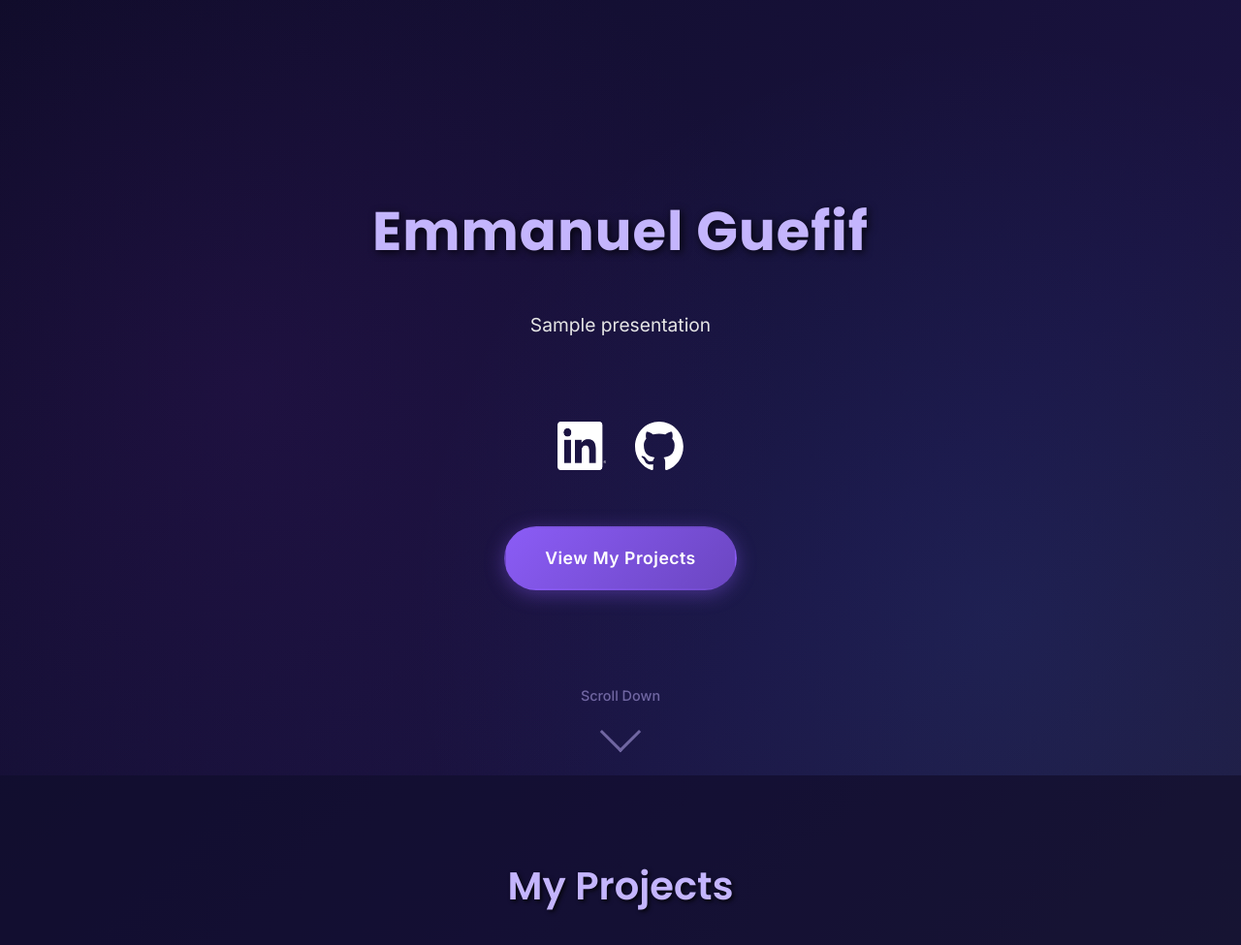
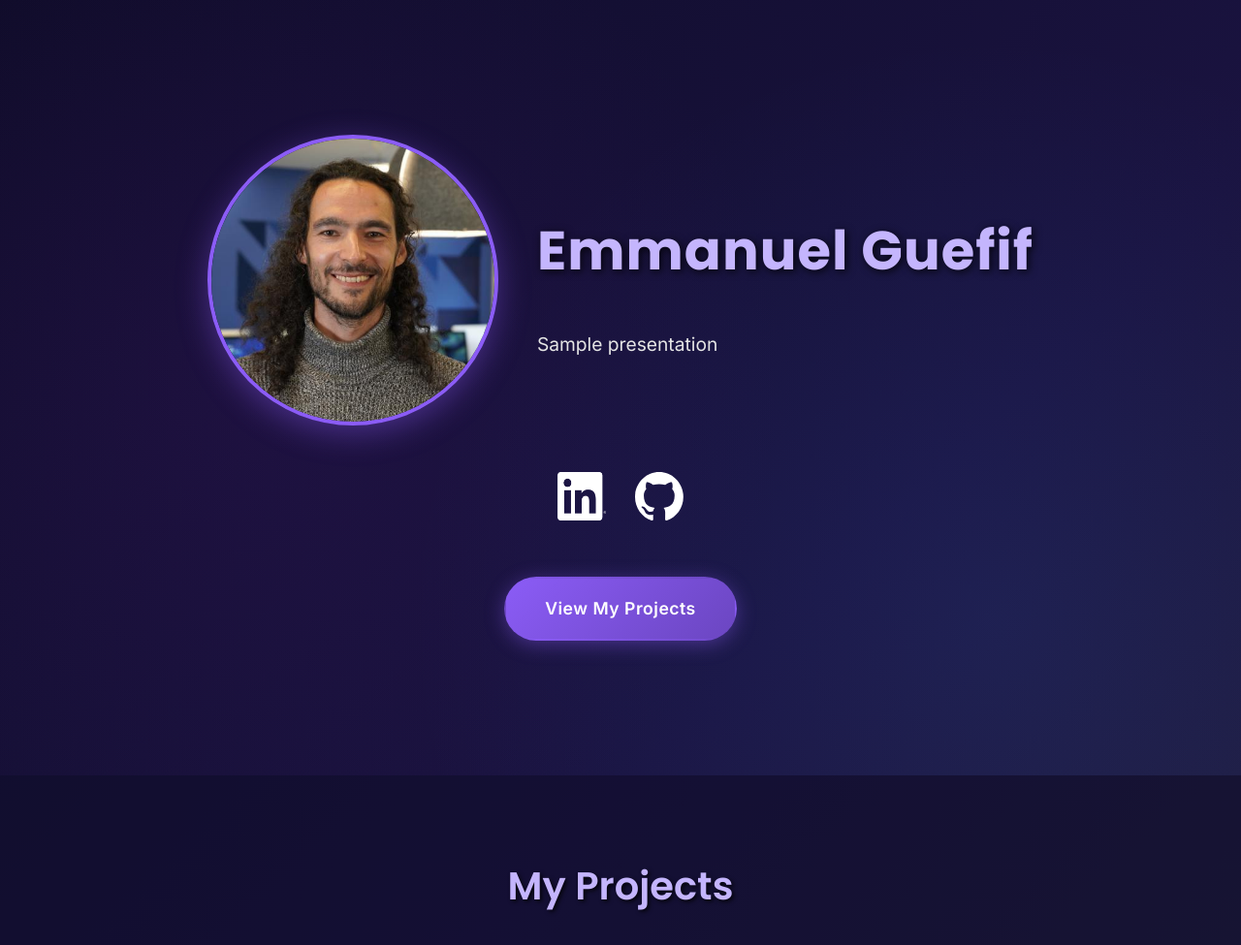
Before and after one commit to eguefif/portfolio_20205, a Python web app: template template/index.html in a window 1280 px wide. Shown: the top 975 px of the page at 97% size. Run offline with Jinja, Linux system fonts and the light colour scheme; the template is opened without the code that fills it: most values are stand-ins (such as "Sample title", 1, 10 or a date in 2020).

Commit message:
Revamp hero section

```diff
--- a/template/index.html
+++ b/template/index.html
@@ -37,10 +37,31 @@
                 radial-gradient(circle at 80% 80%, rgba(59, 130, 246, 0.1) 0%, transparent 50%);
         }
 
+        .hero-main {
+            display: flex;
+            align-items: center;
+            justify-content: center;
+            gap: 40px;
+            max-width: 1200px;
+            margin-bottom: 40px;
+        }
+
+        .hero-image {
+            flex-shrink: 0;
+        }
+
+        .hero-image img {
+            width: 300px;
+            height: 300px;
+            border-radius: 50%;
+            object-fit: cover;
+            border: 4px solid #8b5cf6;
+            box-shadow: 0 8px 32px rgba(139, 92, 246, 0.4);
+        }
+
         .hero-content {
-            max-width: 800px;
-            text-align: center;
-            margin-bottom: 40px;
+            flex: 1;
+            max-width: 700px;
         }
 
         .hero-content h1 {
@@ -51,6 +72,7 @@
             color: #c4b5fd;
             text-shadow: 2px 2px 8px rgba(0, 0, 0, 0.8);
             letter-spacing: 1px;
+            text-align: left;
         }
 
         .bio {
@@ -58,10 +80,14 @@
             font-size: 1.2rem;
             font-weight: 400;
             line-height: 2;
-            margin-bottom: 40px;
-            max-width: 700px;
-            margin-left: auto;
-            margin-right: auto;
+            text-align: left;
+            display: flex;
+            flex-direction: column;
+            gap: 20px;
+        }
+
+        .bio p {
+            margin: 0;
         }
 
         /* Social Links in Hero */
@@ -110,35 +136,6 @@
             transform: translateY(-2px);
             box-shadow: 0 6px 30px rgba(139, 92, 246, 0.6);
             border-color: #c4b5fd;
-        }
-
-        /* Scroll Indicator Arrow */
-        .scroll-indicator {
-            position: absolute;
-            bottom: 30px;
-            left: 50%;
-            transform: translateX(-50%);
-            display: flex;
-            flex-direction: column;
-            align-items: center;
-            gap: 10px;
-            opacity: 0.5;
-            transition: opacity 0.5s ease;
-            pointer-events: none;
-        }
-
-        .scroll-indicator span {
-            color: #c4b5fd;
-            font-size: 0.9rem;
-            font-weight: 500;
-        }
-
-        .arrow {
-            width: 30px;
-            height: 30px;
-            border-left: 3px solid #c4b5fd;
-            border-bottom: 3px solid #c4b5fd;
-            transform: rotate(-45deg);
         }
 
         /* Fade-in animation timing for project cards */
@@ -430,12 +427,24 @@
 
         /* Responsive layout for screens under 600px */
         @media (max-width: 768px) {
+            .hero-main {
+                flex-direction: column;
+                gap: 30px;
+            }
+
+            .hero-image img {
+                width: 200px;
+                height: 200px;
+            }
+
             .hero-content h1 {
                 font-size: 2.5rem;
+                text-align: center;
             }
 
             .bio {
                 font-size: 1.1rem;
+                text-align: center;
             }
 
             .projects-grid {
@@ -455,10 +464,15 @@
 <body>
     <!-- Hero Section -->
     <section class="hero-section">
-        <div class="hero-content">
-            <h1>Emmanuel Guefif</h1>
-            <div class="bio">
-                {{ presentation }}
+        <div class="hero-main">
+            <div class="hero-image">
+                <img src="emmanuel.jpeg" alt="Emmanuel Guefif">
+            </div>
+            <div class="hero-content">
+                <h1>Emmanuel Guefif</h1>
+                <div class="bio">
+                    {{ presentation }}
+                </div>
             </div>
         </div>
 
@@ -474,12 +488,6 @@
 
         <!-- Scroll Button -->
         <a href="#projects" class="scroll-button">View My Projects</a>
-
-        <!-- Scroll Indicator -->
-        <div class="scroll-indicator">
-            <span>Scroll Down</span>
-            <div class="arrow"></div>
-        </div>
     </section>
 
     <!-- Projects Section -->
```
Also changed, not shown: index.html (+58 -54 lines), main.py (+14 -3 lines), template/modal.html (added, +11 -0 lines), emmanuel.jpeg (added), projects/1-1.png (added), projects/3-1.webp (added), projects/4-1.png (added), projects/4-2.png (added), projects/4-3.png (added).
